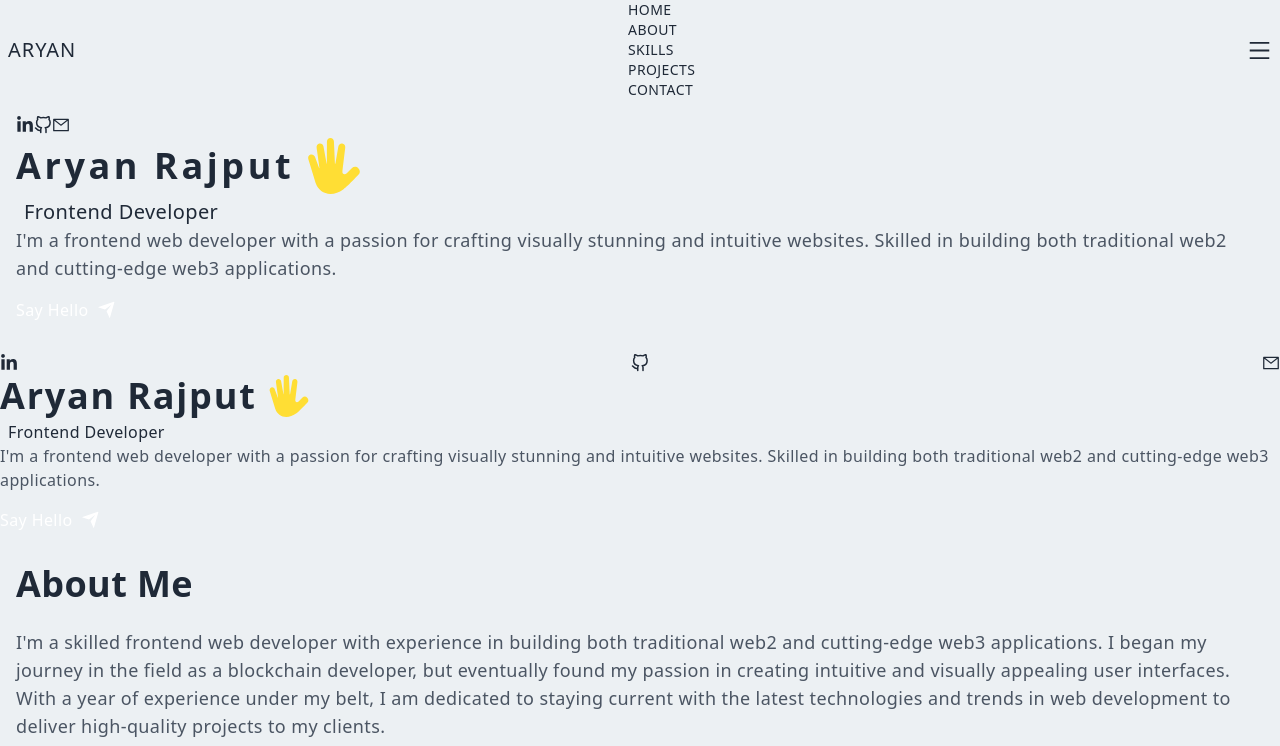
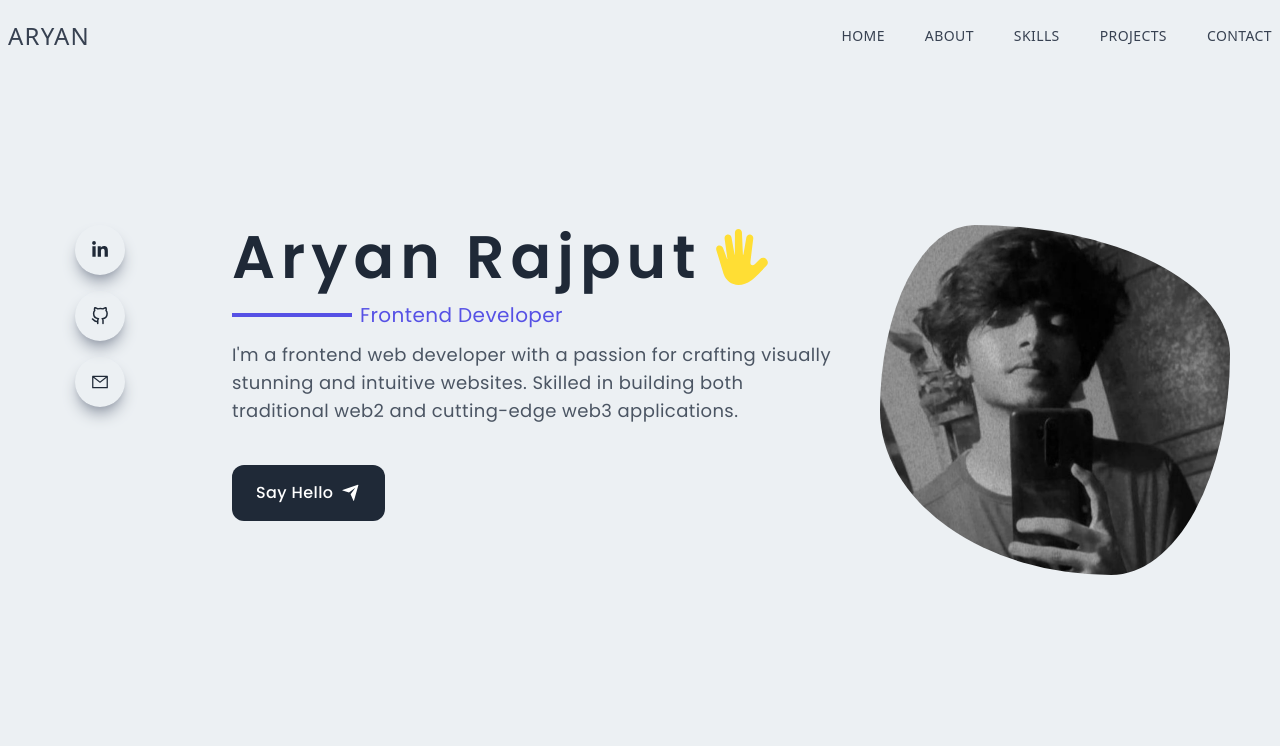
Before and after one commit to aryanraj60/Personal-Portfolio, a Next.js app: page / in a window 1280 px wide. Shown: the top 746 px of the page. Built offline with nearby package versions, Linux system fonts and the light colour scheme.

Commit message:
changes to tailwind config

```diff
--- a/tailwind.config.js
+++ b/tailwind.config.js
@@ -1,6 +1,6 @@
 /** @type {import('tailwindcss').Config} */
 module.exports = {
-  content: ["./pages/**/*.js", "./components/**/*.js"],
+  content: ["./pages/**/*.js", "./Components/**/*.js"],
   theme: {
     extend: {},
     fontFamily: {
```
